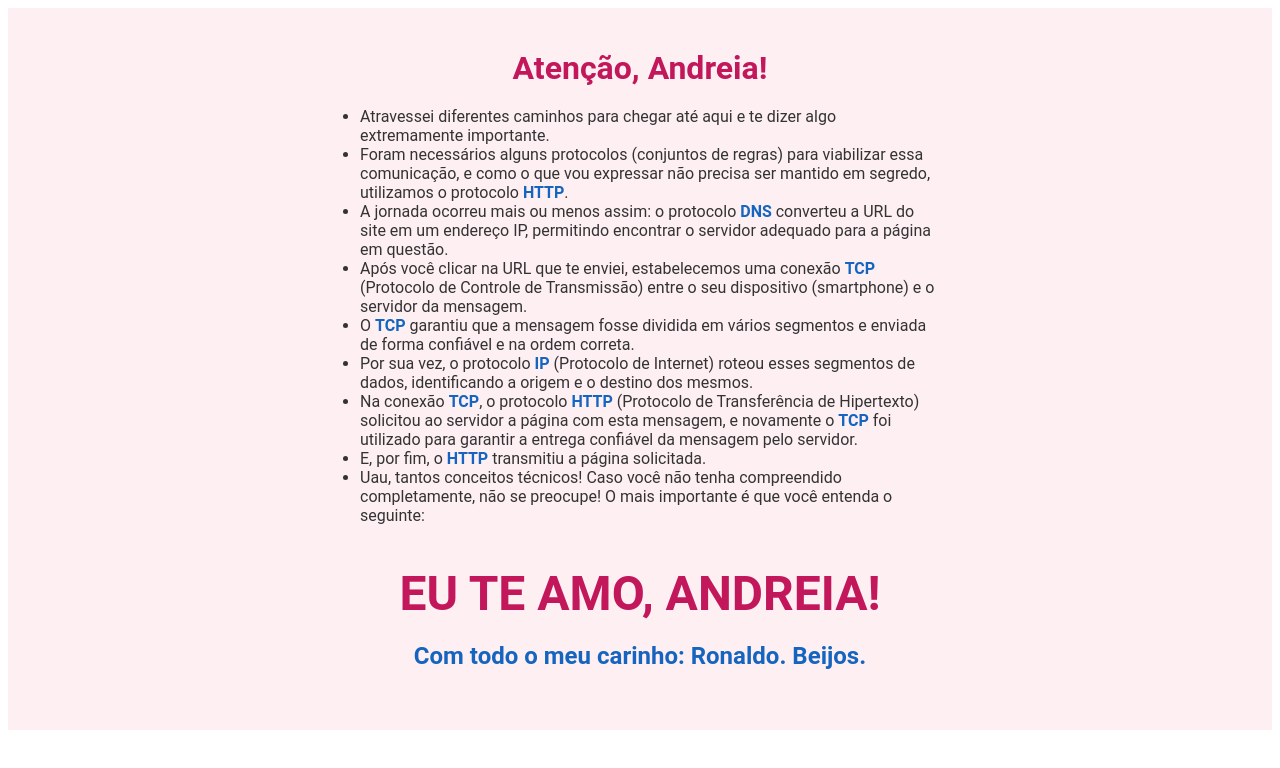
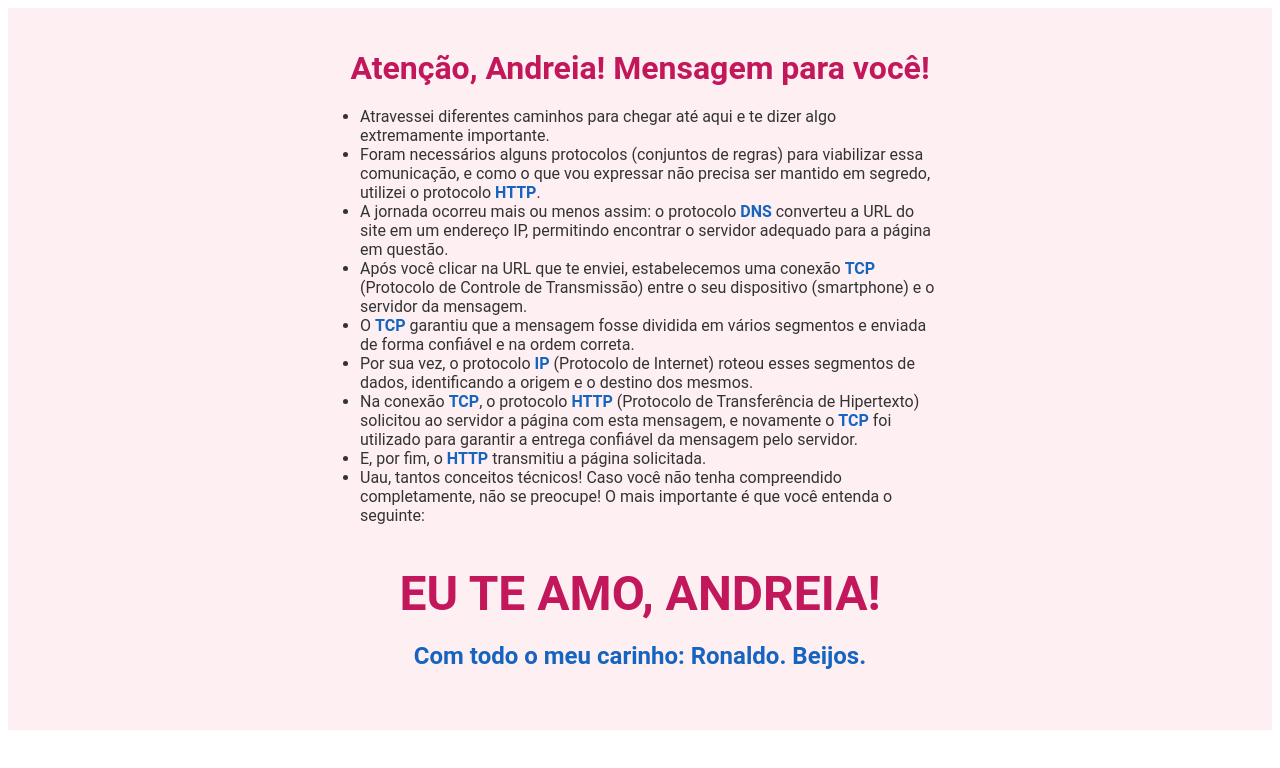
Before and after one commit to Lavestein/clone-tabNews, a Next.js app: page / in a window 1280 px wide. Shown: the top 768 px of the page. Built offline with nearby package versions, Linux system fonts and the light colour scheme.

Commit message:
Adicionei alteração no texto da página index.js

```diff
--- a/pages/index.js
+++ b/pages/index.js
@@ -1,11 +1,11 @@
 function Home() {
     return (
       <div style={{ fontFamily: 'Roboto, sans-serif', backgroundColor: '#fdeff2', color: '#333', padding: '20px', textAlign: 'center' }}>
-        <h1 style={{ fontSize: '32px', marginBottom: '20px', color: '#c2185b' }}>Atenção, Andreia!</h1>
+        <h1 style={{ fontSize: '32px', marginBottom: '20px', color: '#c2185b' }}>Atenção, Andreia! Mensagem para você!</h1>
         <div style={{ maxWidth: '600px', margin: '0 auto' }}>
           <ul style={{ listStyleType: 'disc', textAlign: 'left', marginBottom: '40px', paddingLeft: '20px' }}>
             <li>Atravessei diferentes caminhos para chegar até aqui e te dizer algo extremamente importante.</li>
-            <li>Foram necessários alguns protocolos (conjuntos de regras) para viabilizar essa comunicação, e como o que vou expressar não precisa ser mantido em segredo, utilizamos o protocolo <strong style={{ color: '#1565c0' }}>HTTP</strong>.</li>
+            <li>Foram necessários alguns protocolos (conjuntos de regras) para viabilizar essa comunicação, e como o que vou expressar não precisa ser mantido em segredo, utilizei o protocolo <strong style={{ color: '#1565c0' }}>HTTP</strong>.</li>
             <li>A jornada ocorreu mais ou menos assim: o protocolo <strong style={{ color: '#1565c0' }}>DNS</strong> converteu a URL do site em um endereço IP, permitindo encontrar o servidor adequado para a página em questão.</li>
             <li>Após você clicar na URL que te enviei, estabelecemos uma conexão <strong style={{ color: '#1565c0' }}>TCP</strong> (Protocolo de Controle de Transmissão) entre o seu dispositivo (smartphone) e o servidor da mensagem.</li>
             <li>O <strong style={{ color: '#1565c0' }}>TCP</strong> garantiu que a mensagem fosse dividida em vários segmentos e enviada de forma confiável e na ordem correta.</li>
```
